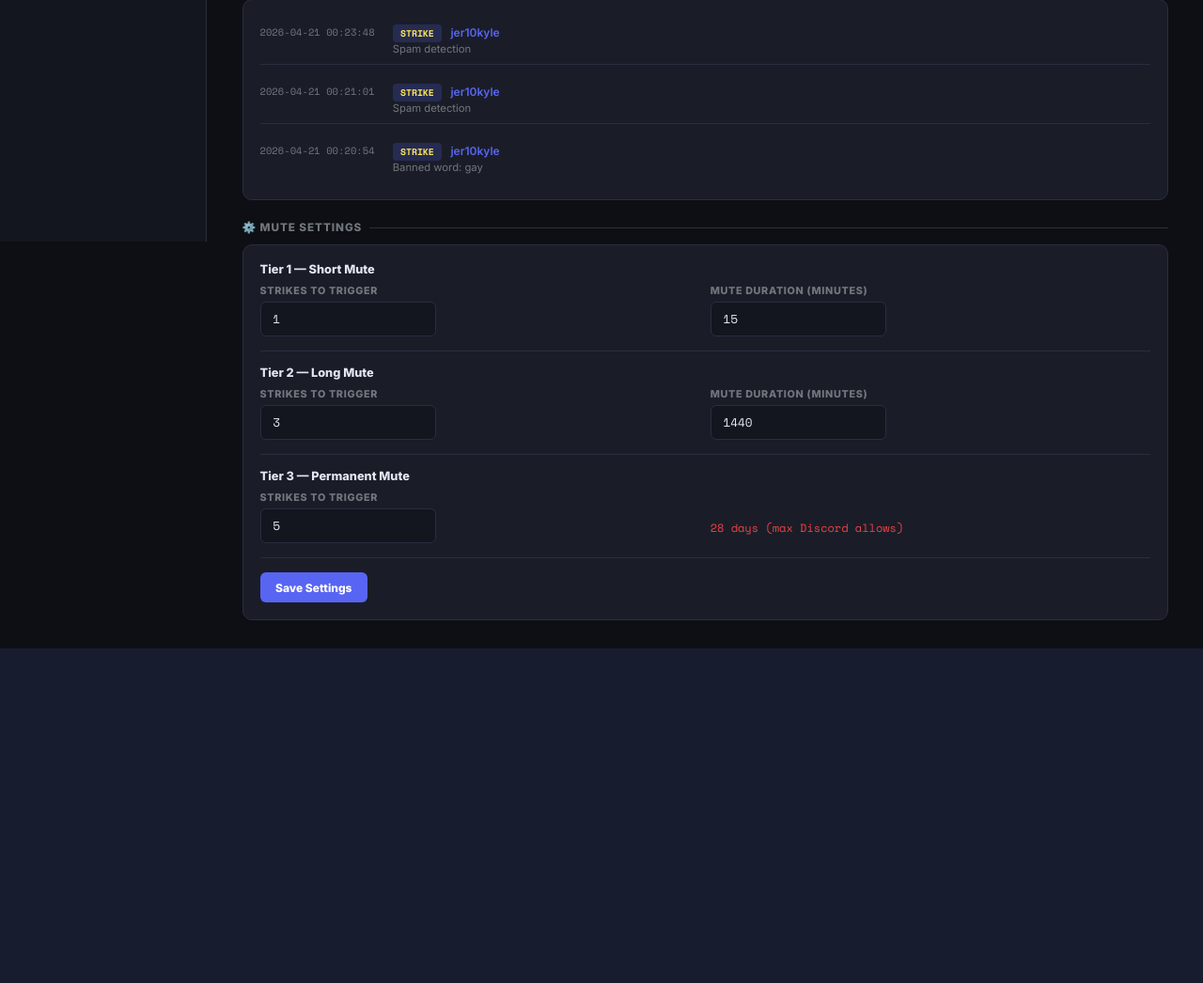
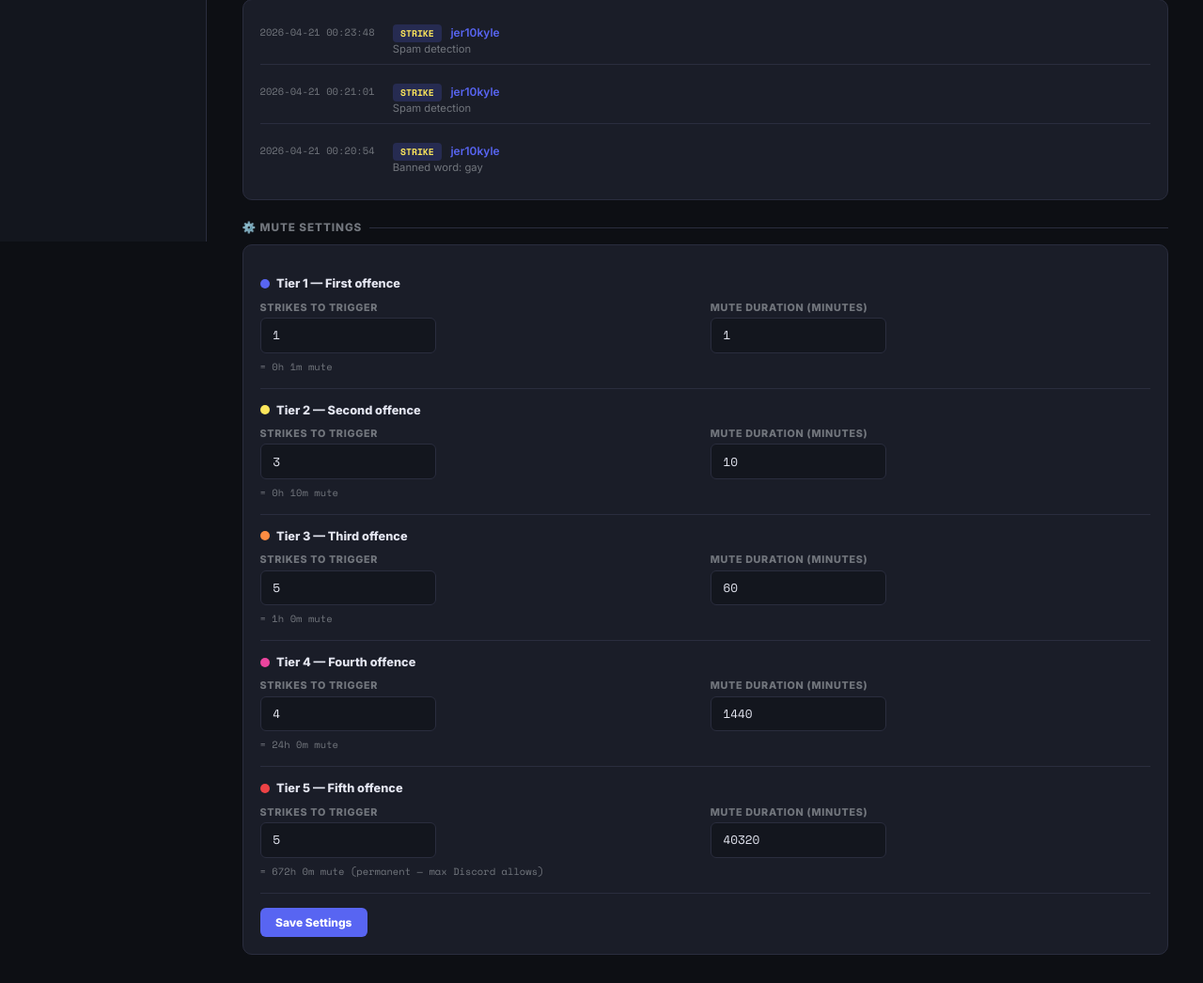
Before and after one commit to jere10kyle-crypto/Bot-V6, a Flask app: page / in a window 1280 px wide. Shown: the part 543-1589 px from the top of the page at 94% size. Before the commit the page ends 1233 px from the top, so only its background shows below. Run offline with Flask 3, Linux system fonts and the light colour scheme.

Commit message:
Add customizable five-tier mute system for user infractions
Implement a five-tier system for user mutes, enhancing the dashboard UI and backend logic in `bot/bot.py` and `dashboard/app.py` to manage and save tiered mute settings.

Replit-Commit-Author: Agent
Replit-Commit-Session-Id: 77d2d713-a9a1-4208-9651-43a1858acc3e
Replit-Commit-Checkpoint-Type: full_checkpoint
Replit-Commit-Event-Id: 434b02ca-563b-42b5-b6ac-dbcc0736ef68
Replit-Commit-Screenshot-Url: https://storage.googleapis.com/screenshot-production-us-central1/61baff47-457a-463d-9af6-c1c91fa3d65b/77d2d713-a9a1-4208-9651-43a1858acc3e/lDXGaVa
Replit-Helium-Checkpoint-Created: true

```diff
--- a/dashboard/app.py
+++ b/dashboard/app.py
@@ -7,11 +7,11 @@ app = Flask(__name__)
 DATA_DIR = os.path.join(os.path.dirname(__file__), "..", "data")
 
 DEFAULT_SETTINGS = {
-    "tier1_strikes": 1,
-    "tier1_minutes": 15,
-    "tier2_strikes": 3,
-    "tier2_minutes": 1440,
-    "tier3_strikes": 5,
+    "tier1_strikes": 1,  "tier1_minutes": 5,
+    "tier2_strikes": 2,  "tier2_minutes": 15,
+    "tier3_strikes": 3,  "tier3_minutes": 60,
+    "tier4_strikes": 4,  "tier4_minutes": 1440,
+    "tier5_strikes": 5,  "tier5_minutes": 40320,
 }
 
 # ── Helpers ───────────────────────────────────────────────────────────────────
@@ -48,7 +48,7 @@ def index():
     # Strikes distribution for bar chart
     distribution = Counter(strikes.values())
 
-    settings = load("settings.json", DEFAULT_SETTINGS.copy())
+    settings = {**DEFAULT_SETTINGS, **load("settings.json", {})}
 
     return render_template(
         "index.html",
@@ -103,13 +103,11 @@ def api_stats():
 
 @app.route("/save_settings", methods=["POST"])
 def save_settings():
-    s = load("settings.json", DEFAULT_SETTINGS.copy())
+    s = {**DEFAULT_SETTINGS, **load("settings.json", {})}
     try:
-        s["tier1_strikes"] = max(1, int(request.form.get("tier1_strikes", 1)))
-        s["tier1_minutes"] = max(1, int(request.form.get("tier1_minutes", 15)))
-        s["tier2_strikes"] = max(1, int(request.form.get("tier2_strikes", 3)))
-        s["tier2_minutes"] = max(1, int(request.form.get("tier2_minutes", 1440)))
-        s["tier3_strikes"] = max(1, int(request.form.get("tier3_strikes", 5)))
+        for t in range(1, 6):
+            s[f"tier{t}_strikes"] = max(1, int(request.form.get(f"tier{t}_strikes", DEFAULT_SETTINGS[f"tier{t}_strikes"])))
+            s[f"tier{t}_minutes"] = max(1, int(request.form.get(f"tier{t}_minutes", DEFAULT_SETTINGS[f"tier{t}_minutes"])))
     except ValueError:
         pass
     save("settings.json", s)
--- a/dashboard/templates/index.html
+++ b/dashboard/templates/index.html
@@ -292,6 +292,11 @@
     .act-RESET_STRIKES { color: var(--accent); }
     .act-MUTE       { color: var(--accent2); }
     .act-WARN       { color: var(--yellow); }
+    .act-MUTE_T1    { color: var(--accent); }
+    .act-MUTE_T2    { color: var(--yellow); }
+    .act-MUTE_T3    { color: #ff8c42; }
+    .act-MUTE_T4    { color: var(--accent2); }
+    .act-MUTE_T5    { color: var(--red); }
   </style>
 </head>
 <body>
@@ -454,48 +459,33 @@
     <div class="section-title">⚙️ Mute Settings</div>
     <div class="card">
       <form action="/save_settings" method="POST">
-        <div style="display:flex;flex-direction:column;gap:1rem;">
+        <div style="display:flex;flex-direction:column;gap:0;">
 
-          <div>
-            <div class="card-title" style="margin-bottom:0.6rem;">Tier 1 — Short Mute</div>
+          {% set tier_labels = ["First offence", "Second offence", "Third offence", "Fourth offence", "Fifth offence"] %}
+          {% set tier_colors = ["var(--accent)", "var(--yellow)", "#ff8c42", "var(--accent2)", "var(--red)"] %}
+
+          {% for t in range(1, 6) %}
+          <div style="{% if not loop.first %}border-top:1px solid var(--border);{% endif %}padding:1rem 0;">
+            <div style="display:flex;align-items:center;gap:0.5rem;margin-bottom:0.75rem;">
+              <span style="width:10px;height:10px;border-radius:50%;background:{{ tier_colors[loop.index0] }};display:inline-block;flex-shrink:0;"></span>
+              <span class="card-title">Tier {{ t }} — {{ tier_labels[loop.index0] }}</span>
+            </div>
             <div style="display:grid;grid-template-columns:1fr 1fr;gap:0.75rem;">
               <div>
                 <label style="font-size:0.72rem;color:var(--muted);font-weight:700;text-transform:uppercase;letter-spacing:.06em;display:block;margin-bottom:0.3rem;">Strikes to trigger</label>
-                <input class="form-input" type="number" name="tier1_strikes" min="1" value="{{ settings.tier1_strikes }}" />
+                <input class="form-input" type="number" name="tier{{ t }}_strikes" min="1" value="{{ settings['tier' ~ t ~ '_strikes'] }}" />
               </div>
               <div>
                 <label style="font-size:0.72rem;color:var(--muted);font-weight:700;text-transform:uppercase;letter-spacing:.06em;display:block;margin-bottom:0.3rem;">Mute duration (minutes)</label>
-                <input class="form-input" type="number" name="tier1_minutes" min="1" value="{{ settings.tier1_minutes }}" />
+                <input class="form-input" type="number" name="tier{{ t }}_minutes" min="1" value="{{ settings['tier' ~ t ~ '_minutes'] }}" />
               </div>
             </div>
-          </div>
-
-          <div style="border-top:1px solid var(--border);padding-top:1rem;">
-            <div class="card-title" style="margin-bottom:0.6rem;">Tier 2 — Long Mute</div>
-            <div style="display:grid;grid-template-columns:1fr 1fr;gap:0.75rem;">
-              <div>
-                <label style="font-size:0.72rem;color:var(--muted);font-weight:700;text-transform:uppercase;letter-spacing:.06em;display:block;margin-bottom:0.3rem;">Strikes to trigger</label>
-                <input class="form-input" type="number" name="tier2_strikes" min="1" value="{{ settings.tier2_strikes }}" />
-              </div>
-              <div>
-                <label style="font-size:0.72rem;color:var(--muted);font-weight:700;text-transform:uppercase;letter-spacing:.06em;display:block;margin-bottom:0.3rem;">Mute duration (minutes)</label>
-                <input class="form-input" type="number" name="tier2_minutes" min="1" value="{{ settings.tier2_minutes }}" />
-              </div>
+            <div style="font-size:0.7rem;color:var(--muted);margin-top:0.4rem;font-family:var(--mono);">
+              = {{ (settings['tier' ~ t ~ '_minutes'] // 60) }}h {{ (settings['tier' ~ t ~ '_minutes'] % 60) }}m mute
+              {% if settings['tier' ~ t ~ '_minutes'] >= 40320 %} (permanent — max Discord allows){% endif %}
             </div>
           </div>
-
-          <div style="border-top:1px solid var(--border);padding-top:1rem;">
-            <div class="card-title" style="margin-bottom:0.6rem;">Tier 3 — Permanent Mute</div>
-            <div style="display:grid;grid-template-columns:1fr 1fr;gap:0.75rem;">
-              <div>
-                <label style="font-size:0.72rem;color:var(--muted);font-weight:700;text-transform:uppercase;letter-spacing:.06em;display:block;margin-bottom:0.3rem;">Strikes to trigger</label>
-                <input class="form-input" type="number" name="tier3_strikes" min="1" value="{{ settings.tier3_strikes }}" />
-              </div>
-              <div style="display:flex;align-items:flex-end;">
-                <span style="font-size:0.8rem;color:var(--red);font-family:var(--mono);padding-bottom:0.55rem;">28 days (max Discord allows)</span>
-              </div>
-            </div>
-          </div>
+          {% endfor %}
 
           <div style="border-top:1px solid var(--border);padding-top:1rem;">
             <button class="btn btn-primary" type="submit">Save Settings</button>
--- /dev/null
+++ b/data/settings.json
@@ -0,0 +1,7 @@
+{
+  "tier1_strikes": 1,
+  "tier1_minutes": 1,
+  "tier2_strikes": 3,
+  "tier2_minutes": 10,
+  "tier3_strikes": 5
+}
```
Also changed, not shown: bot/bot.py (+18 -26 lines).
